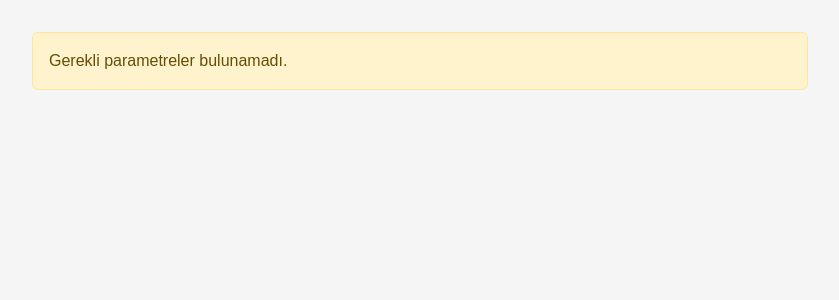
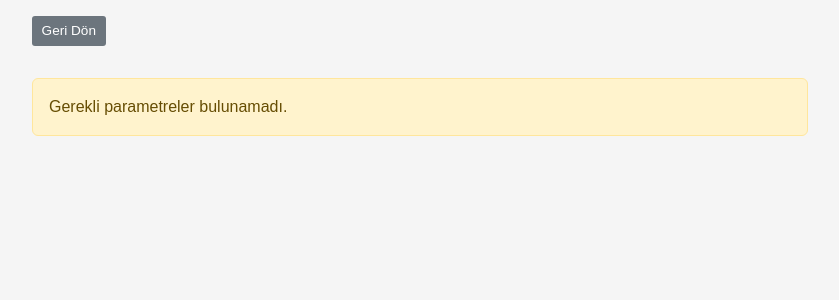
Before and after one commit to hakanicellioglu/gst, a PHP site: page /log-list.php in a window 1280 px wide. Shown: the top 300 px of the page, without its empty margins (220-1059 px from the left). Run offline with PHP 8.4, Linux system fonts and the light colour scheme.

Commit message:
Add back button to log list

```diff
--- a/log-list.php
+++ b/log-list.php
@@ -41,10 +41,12 @@
         .field { font-weight:bold; }
         .old { color:#b21; margin-left:0.5rem; }
         .new { color:#1a7f37; margin-left:0.5rem; }
+        .back-btn { background:#6c757d; margin-bottom:1rem; }
     </style>
 </head>
 <body>
 <div class="container">
+    <button class="btn back-btn" onclick="history.back()">Geri Dön</button>
 <?php if (!$table || !$recordId): ?>
     <div class="alert alert-warning mt-3">Gerekli parametreler bulunamadı.</div>
 <?php elseif (!$logs): ?>
```
